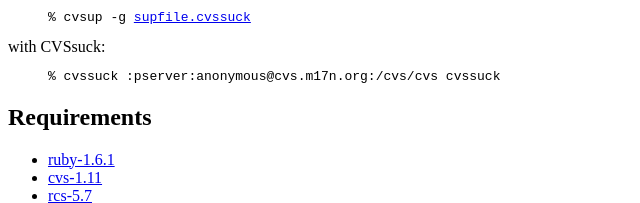
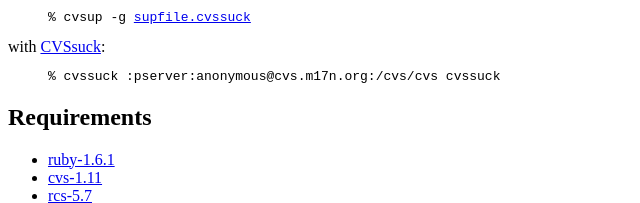
Before and after one commit to grawity/cvssuck, a plain HTML site: page www/index.html in a window 1280 px wide. Shown: the part 370-573 px from the top of the page, 0-640 px from the left. Drawn offline with Linux system fonts and the light colour scheme.

Commit message:
add link to CVSsuck homepage.

```diff
--- a/www/index.html
+++ b/www/index.html
@@ -38,7 +38,7 @@
 </pre>
 </dd>
 
-<dt>with CVSsuck:</dt>
+<dt>with <a href="http://cvs.m17n.org/~akr/cvssuck">CVSsuck</a>:</dt>
 <dd>
 <pre>
 % cvssuck :pserver:anonymous@cvs.m17n.org:/cvs/cvs cvssuck
```
